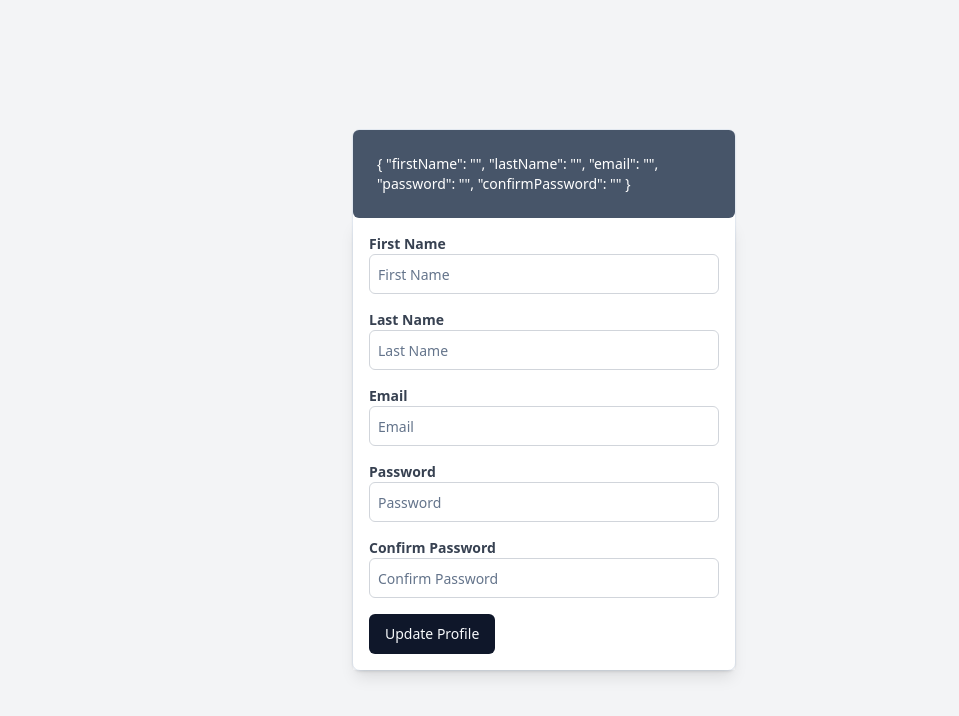
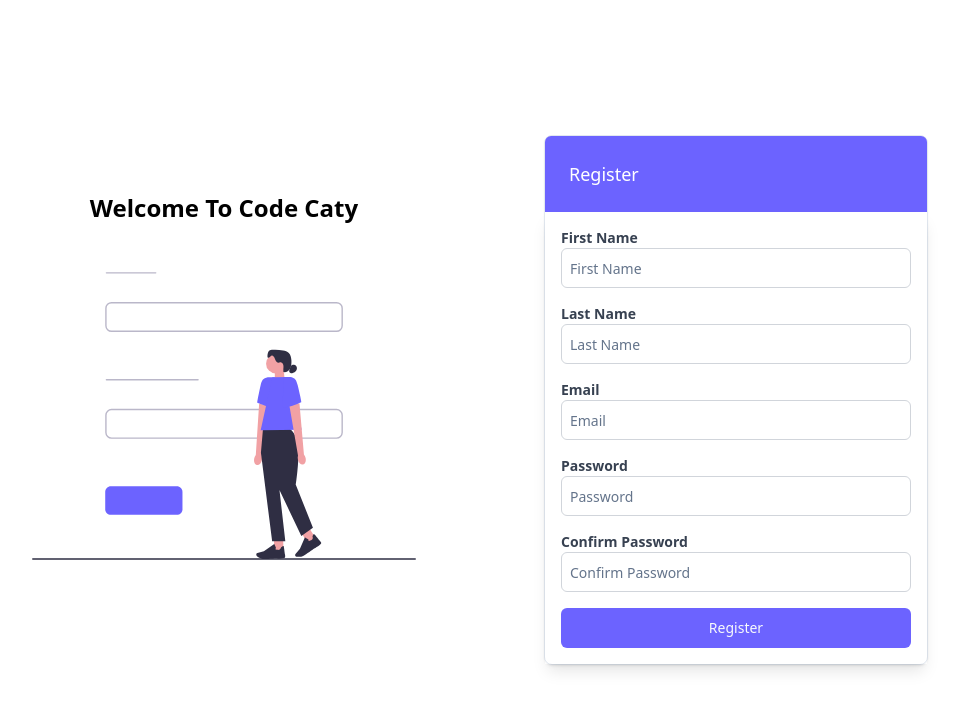
Before and after one commit to ashwani8090/code-caty-1, a React (Vite) app: page / in a window 1280 px wide. Shown: the top 716 px of the page, without its empty margins (96-1055 px from the left). Built offline with nearby package versions, Linux system fonts and the light colour scheme; the HTML template or start-up script is replaced by a standard one.

Commit message:
updated the css

```diff
--- a/src/components/atoms/button.tsx
+++ b/src/components/atoms/button.tsx
@@ -10,7 +10,7 @@ const buttonVariants = cva(
     variants: {
       variant: {
         default:
-          "bg-slate-900 text-slate-50 hover:bg-slate-900/90 dark:bg-slate-50 dark:text-slate-900 dark:hover:bg-slate-50/90",
+          "bg-primary text-slate-50 hover:bg-primary hover:opacity-65 dark:bg-slate-50 dark:text-slate-900 dark:hover:bg-primary-50/90",
         destructive:
           "bg-red-500 text-slate-50 hover:bg-red-500/90 dark:bg-red-900 dark:text-slate-50 dark:hover:bg-red-900/90",
         outline:
--- a/src/components/templates/CenteredLayout.tsx
+++ b/src/components/templates/CenteredLayout.tsx
@@ -6,7 +6,7 @@ interface CenteredLayoutProps {
 
 const CenteredLayout: React.FC<CenteredLayoutProps> = ({ children }) => {
   return (
-    <div className="flex min-h-screen items-center justify-center bg-gray-100">
+    <div className="flex h-screen w-screen items-center justify-center">
       {children}
     </div>
   );
--- a/src/pages/UserDetails.tsx
+++ b/src/pages/UserDetails.tsx
@@ -65,7 +65,6 @@ const UserProfileForm: React.FC = () => {
   const {
     control,
     handleSubmit,
-    getValues,
     formState: { errors },
     setValue,
   } = useForm<FormData>({
@@ -86,9 +85,15 @@ const UserProfileForm: React.FC = () => {
   };
 
   return (
-    <Card className="w-screen max-w-sm">
-      <CardHeader className="rounded-md bg-slate-600 text-sm text-white">
-        {JSON.stringify(getValues(), null, 2)}
+    <div className="flex w-screen">
+      <div className="hidden w-1/2 flex-col items-center justify-center p-10 md:flex">
+        <h1 className="text-2xl font-bold">Welcome To Code Caty</h1>
+        <img src="/public/signup.svg" className="size-96" />
+      </div>
+      <div className="w-full max-w-full p-5 md:w-1/2 md:max-w-sm md:p-0">
+        <Card className="w-full">
+          <CardHeader className="rounded-t-md bg-primary text-lg text-white">
+            Register
           </CardHeader>
           <form onSubmit={handleSubmit(onSubmit)} className="p-4 shadow-lg">
             <Field
@@ -105,7 +110,12 @@ const UserProfileForm: React.FC = () => {
               label="Last Name"
             />
 
-        <Field control={control} errors={errors} name="email" label="Email" />
+            <Field
+              control={control}
+              errors={errors}
+              name="email"
+              label="Email"
+            />
 
             <Field
               control={control}
@@ -121,9 +131,13 @@ const UserProfileForm: React.FC = () => {
               label="Confirm Password"
             />
 
-        <Button type="submit">Update Profile</Button>
+            <Button type="submit" className="w-full">
+              Register
+            </Button>
           </form>
         </Card>
+      </div>
+    </div>
   );
 };
 
--- a/tailwind.config.js
+++ b/tailwind.config.js
@@ -1,5 +1,5 @@
 /** @type {import('tailwindcss').Config} */
-module.exports = {
+export default {
   darkMode: ["class"],
   content: [
     './pages/**/*.{ts,tsx}',
@@ -17,7 +17,7 @@ module.exports = {
     },
     extend: {
       colors: {
-        "primary": "#1A1D23",
+        "primary": "#6C63FF",
       },
       keyframes: {
         "accordion-down": {
@@ -35,5 +35,5 @@ module.exports = {
       },
     },
   },
-  plugins: [require("tailwindcss-animate")],
+  plugins: [import("tailwindcss-animate")],
 }
```
Also changed, not shown: public/signup.svg (added). Lines whose indentation alone changed are shown as unchanged.
